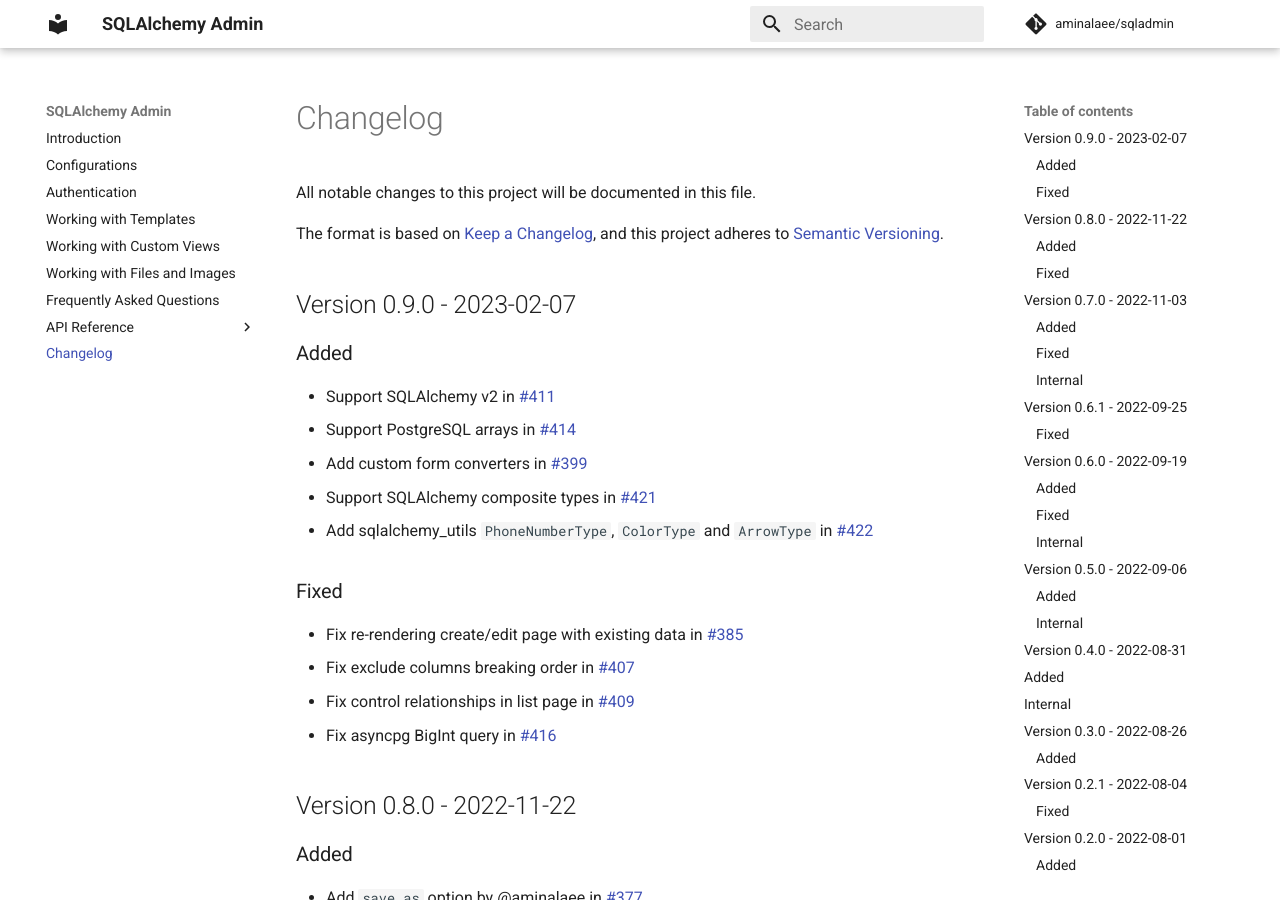
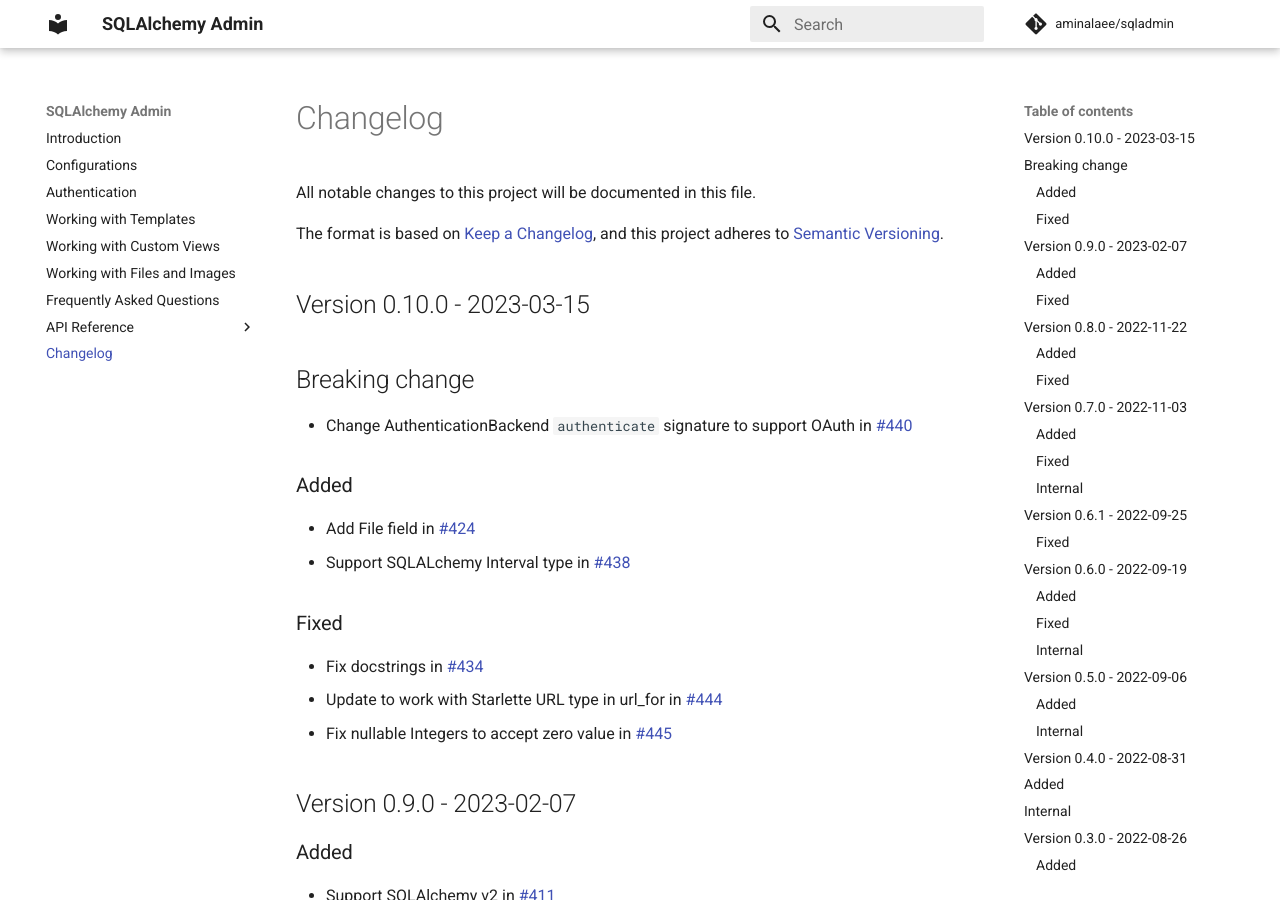
Before and after one commit to aminalaee/sqladmin, an MkDocs documentation site: the page built from docs/changelog.md, in a window 1280 px wide and 900 px high. Built offline with MkDocs 1.6.1 and Material for MkDocs 9.7.7, drawn with Linux system fonts in a browser that asks for light colours; comment, search, counter and statistics services are not loaded.

Commit message:
Version 0.10.0

```diff
--- a/docs/changelog.md
+++ b/docs/changelog.md
@@ -3,6 +3,21 @@
 
 The format is based on [Keep a Changelog](https://keepachangelog.com/en/1.0.0/),
 and this project adheres to [Semantic Versioning](https://semver.org/spec/v2.0.0.html).
+
+## Version 0.10.0 - 2023-03-15
+
+## Breaking change
+
+* Change AuthenticationBackend `authenticate` signature to support OAuth in [#440](https://github.com/aminalaee/sqladmin/pull/440)
+
+### Added
+* Add File field in [#424](https://github.com/aminalaee/sqladmin/pull/424)
+* Support SQLALchemy Interval type in [#438](https://github.com/aminalaee/sqladmin/pull/438)
+
+### Fixed
+* Fix docstrings in [#434](https://github.com/aminalaee/sqladmin/pull/434)
+* Update to work with Starlette URL type in url_for in [#444](https://github.com/aminalaee/sqladmin/pull/444)
+* Fix nullable Integers to accept zero value in [#445](https://github.com/aminalaee/sqladmin/pull/445)
 
 ## Version 0.9.0 - 2023-02-07
 
--- a/sqladmin/__init__.py
+++ b/sqladmin/__init__.py
@@ -1,7 +1,7 @@
 from sqladmin.application import Admin, expose
 from sqladmin.models import BaseView, ModelAdmin, ModelView
 
-__version__ = "0.9.0"
+__version__ = "0.10.0"
 
 __all__ = [
     "Admin",
```
Also changed, not shown: CHANGELOG.md (+17 -0 lines).
